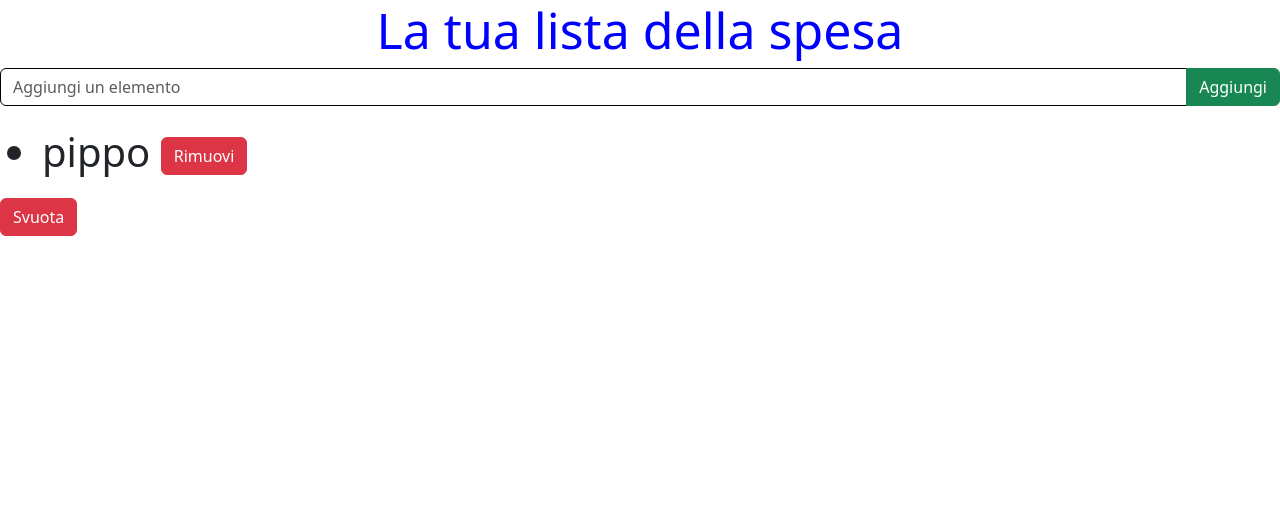
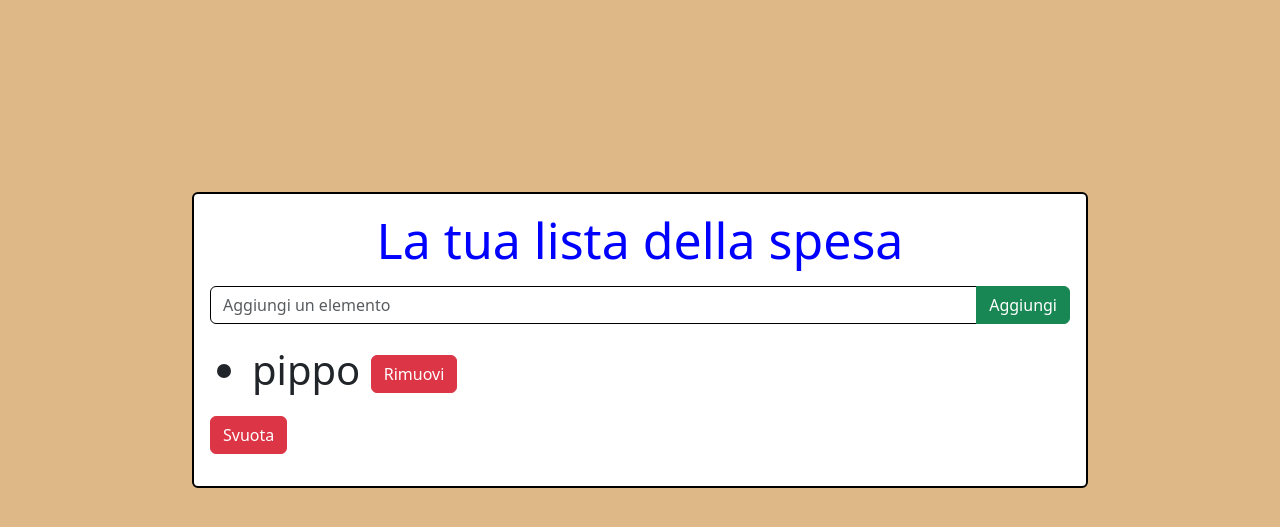
Before and after one commit to dangelo-luca/lista-spesa-pt-2, a Flask app: page / in a window 1280 px wide. Shown: the top 527 px of the page. Run offline with Flask 3, Linux system fonts and the light colour scheme.

Commit message:
migliorato estetico

```diff
--- a/templates/index.html
+++ b/templates/index.html
@@ -8,24 +8,38 @@
 <script src="https://cdn.jsdelivr.net/npm/bootstrap@5.3.3/dist/js/bootstrap.bundle.min.js"></script>
 </head>
 <style>
-    h1{
-        color:blue;
+    body{
+        background-color: burlywood;
+    }
+    .card-title{
+        color: blue;
         text-align: center;
         font-size: 50px;
+    }
+
+    .card{
+        width: 70%;
+        margin-left: auto;
+        margin-right: auto;
+        margin-top: 15%;
+        border: 2px solid black;
     }
 
 
 </style>
 <body>
-    <h1>La tua lista della spesa</h1>
-
+    <div class="card">
+        <div class="card-body">
+          <h5 class="card-title">La tua lista della spesa</h5>
+          <p class="card-text">
             <form action="/aggiungi" method="post" class="inserimento">
                 <div class="input-group mb-3">
                     <input type="text" name="elemento" class="form-control" placeholder="Aggiungi un elemento" style="border: 1px solid black;">
                     <button class="btn btn-success" type="submit">Aggiungi</button>
                   </div>
             </form>
-
+          </p>
+          <p class="card-text">
             {% if lista_spesa %} <!--utilizziamo la condizione  per verificare se nella lista è presente qualche elemento oppure e vuota -->
         <ul>
             {% for elemento in lista_spesa %}<!--utilizziamo il for per stampare tutti gli elemtenti presenti nella lista-->
@@ -39,10 +53,20 @@
     {% else %}
         <p>La lista è vuota.</p>
     {% endif %}
-
+          </p>
+          <p class="card-text">
             <form action="/svuota" method="post">
                 <button class="btn btn-danger" type="submit">Svuota</button>
             </form>
+          </p>
+        </div>
+      </div>
+
+
+
+
+
+
 
 
 
```
Lines whose indentation alone changed are shown as unchanged.
